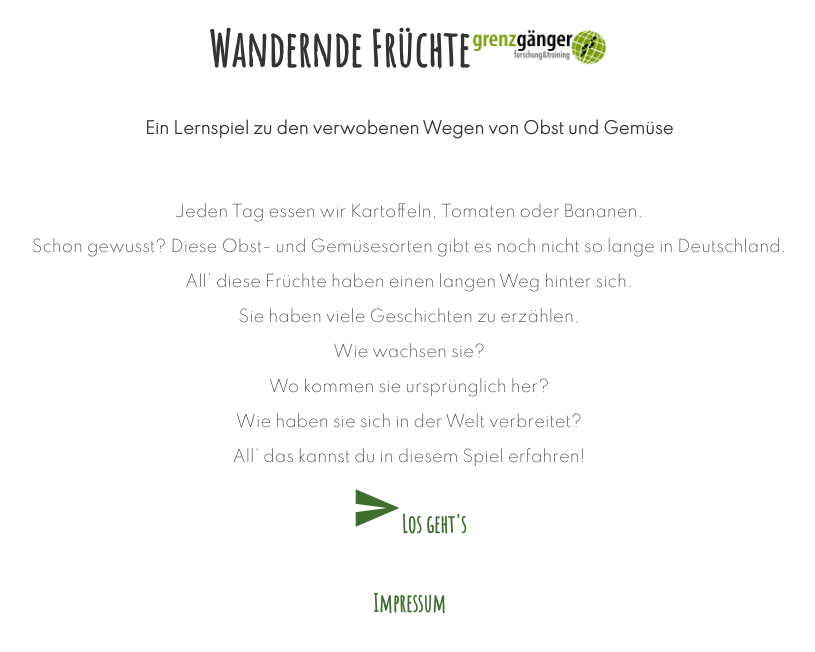
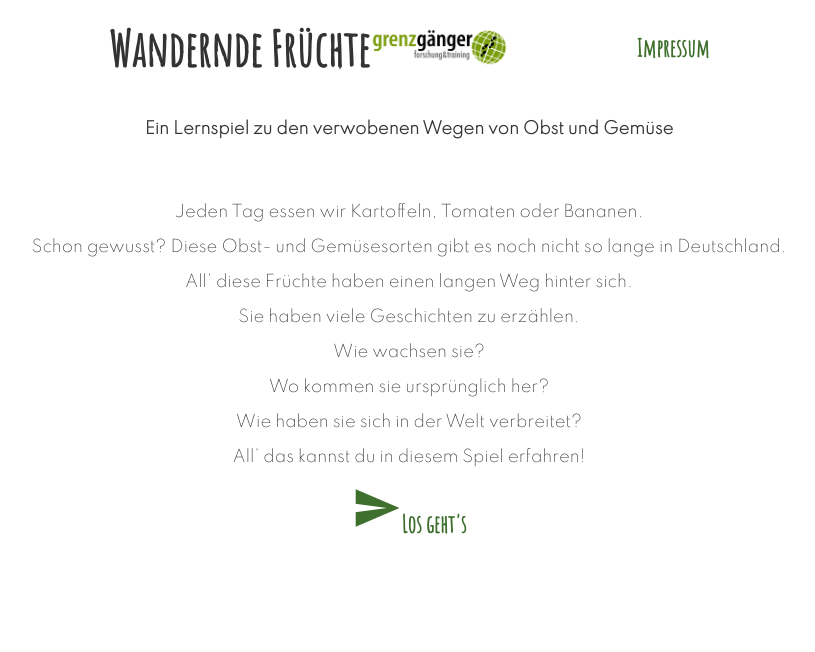
Before and after one commit to HannesHornig/Memori, a React app: page / in a window 1280 px wide. Shown: the whole page, without its empty margins (231-1046 px from the left). Built offline with nearby package versions, Linux system fonts and the light colour scheme; what animated, uifx would draw is missing.

Commit message:
impressum

```diff
--- a/src/components/App/index.js
+++ b/src/components/App/index.js
@@ -11,7 +11,7 @@ import Impressum from "../Impressum/impressum";
 
 const App = () => (
 <div className="app">
-        <header><h1>Wandernde Früchte<img src={logo}></img></h1></header>
+        <header><h1>Wandernde Früchte<img src={logo}></img></h1><Link to="/impressum" class="impressumClass">Impressum</Link></header>
         <Route exact path="/" component={Home} />
         <Route
             exact
@@ -46,7 +46,7 @@ const App = () => (
         <Route exact path="/impressum" component={Impressum} />
 
 
-    <div><Link to="/impressum">Impressum</Link></div>
+
     </div>
 
 );
--- a/src/index.css
+++ b/src/index.css
@@ -48,3 +48,7 @@ button:hover {
     height: 100%;
     overflow: hidden;
 }
+
+.impressumClass {
+   margin-left: 10%;
+}
```
Also changed, not shown: 2 other files.
